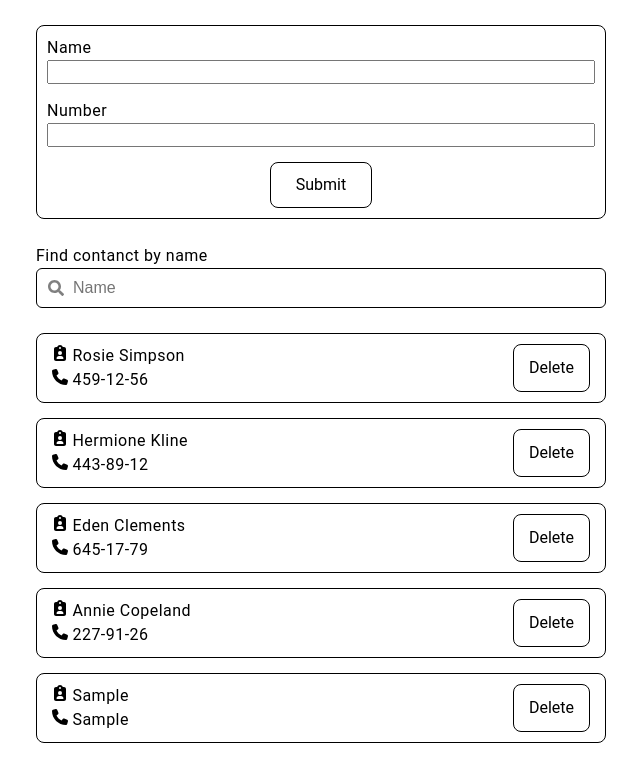
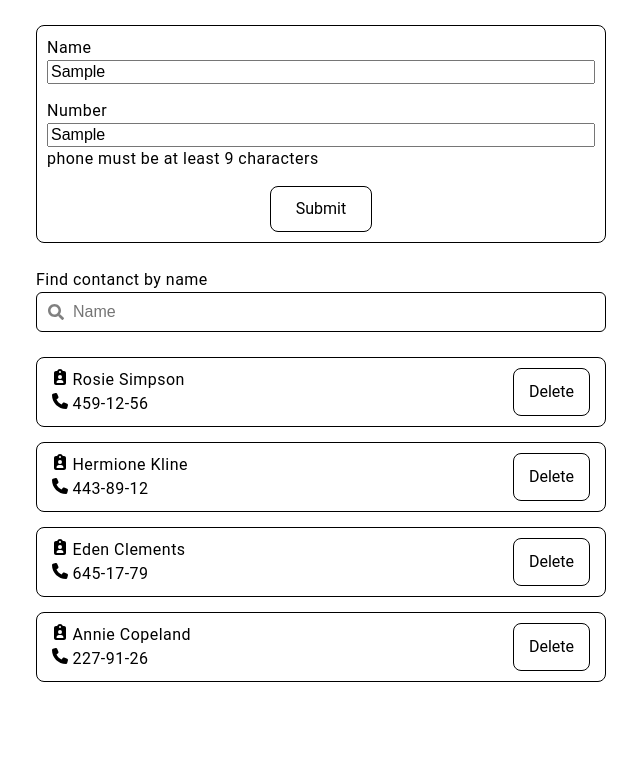
Before and after one commit to Viktor-WEB-D-E-V/phonebook, a React (Vite) app: page / in a window 1280 px wide. Both pictures are taken after typing "Sample", "Sample" into the empty fields and a click on the button "Submit". Shown: the top 782 px of the page, without its empty margins (319-959 px from the left). Built offline with nearby package versions, Linux system fonts and the light colour scheme.

Commit message:
Refactor ContactForm to use Formik and Yup for form handling and validation

```diff
--- a/package.json
+++ b/package.json
@@ -14,7 +14,8 @@
     "nanoid": "^5.1.5",
     "react": "^19.0.0",
     "react-dom": "^19.0.0",
-    "react-icons": "^5.5.0"
+    "react-icons": "^5.5.0",
+    "yup": "^1.6.1"
   },
   "devDependencies": {
     "@eslint/js": "^9.22.0",
--- a/src/components/ContactForm/ContactForm.jsx
+++ b/src/components/ContactForm/ContactForm.jsx
@@ -1,61 +1,73 @@
-import { Component } from "react";
 import "./ContactForm.css";
-
-class ContactForm extends Component {
-  state = {
+import { Formik, Form, Field, ErrorMessage } from "formik";
+import * as yup from "yup";
+const ContactForm = ({ onSubmit }) => {
+  const initialValues = {
     name: "",
     phone: "",
   };
 
-  handleOnChange = (e) => {
-    const { name, value } = e.currentTarget;
+  const schema = yup.object().shape({
+    name: yup.string().min(3).max(50).required(),
+    phone: yup.string().min(9).required(),
+  });
 
-    this.setState({
-      [name]: value,
-    });
+  const handleSubmit = (values, { resetForm }) => {
+    onSubmit(values);
+    resetForm();
   };
 
-  handleOnSubmit = (e) => {
-    e.preventDefault();
-    this.props.onSubmit(this.state);
-
-    this.setState({
-      name: "",
-      phone: "",
-    });
-  };
-  render() {
-    const { name, phone } = this.state;
-
-    return (
-      <form className="contact-form" onSubmit={this.handleOnSubmit}>
-        <label className="form-label">
+  return (
+    <Formik
+      initialValues={initialValues}
+      onSubmit={handleSubmit}
+      validationSchema={schema}
+    >
+      <Form className="contact-form">
+        <label className="form-label" htmlFor="name">
           Name
-          <input
-            className="form-input"
-            type="text"
-            name="name"
-            value={name}
-            onChange={this.handleOnChange}
-          />
+          <Field className="form-input" type="text" name="name" />
+          <ErrorMessage name="name" component={"div"} />
         </label>
-        <label className="form-label">
+        <label className="form-label" htmlFor="phone">
           Number
-          <input
-            className="form-input"
-            type="phone"
-            name="phone"
-            value={phone}
-            onChange={this.handleOnChange}
-          />
+          <Field className="form-input" type="phone" name="phone" />
+          <ErrorMessage name="phone" component={"div"} />
         </label>
-
         <button className="form-submit-btn" type="submit">
           Submit
         </button>
-      </form>
-    );
-  }
-}
+      </Form>
+    </Formik>
+  );
+};
+
+// class ContactForm extends Component {
+//   state = {
+//     name: "",
+//     phone: "",
+//   };
+
+//   handleOnChange = (e) => {
+//     const { name, value } = e.currentTarget;
+
+//     this.setState({
+//       [name]: value,
+//     });
+//   };
+
+//   handleOnSubmit = (e) => {
+//     e.preventDefault();
+//     this.props.onSubmit(this.state);
+
+//     this.setState({
+//       name: "",
+//       phone: "",
+//     });
+//   };
+//   render() {
+//     const { name, phone } = this.state;
+//   }
+// }
 
 export default ContactForm;
```
Also changed, not shown: 1 other file (tests, documents, lock files or other folders).
